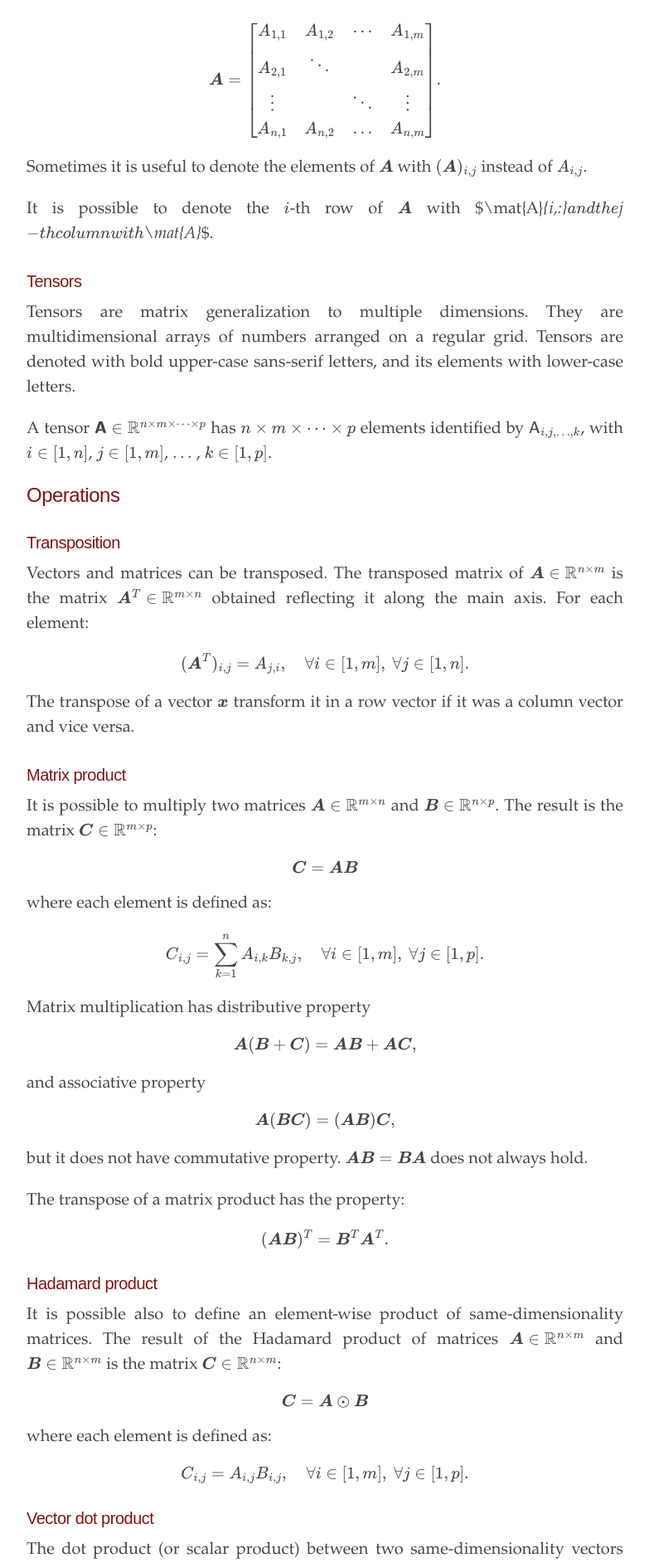
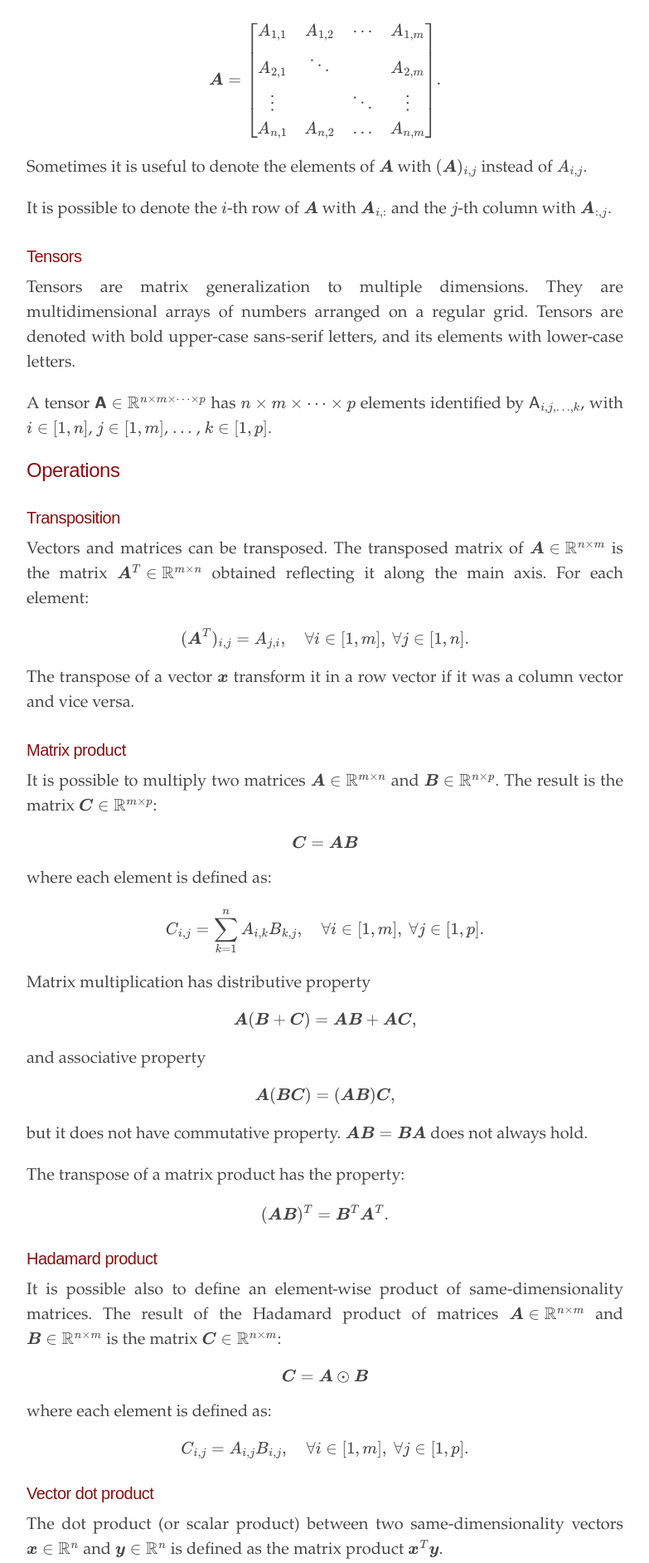
Before and after one commit to trianam/trianam.github.io, a Jekyll site: the page built from _theory/linear-algebra.md, in a window 1280 px wide. Shown: the part 1004-2888 px from the top of the page at 83% size, without its empty margins (248-1031 px from the left). Built offline with Jekyll 4.4.1, drawn with Linux system fonts in a browser that asks for light colours; formulas are drawn with MathJax 3; some of the changed text lies outside the part shown.

Commit message:
Adjusted style.scss, changed logos

```diff
--- a/_sass/_ed.scss
+++ b/_sass/_ed.scss
@@ -39,7 +39,6 @@ html {
   font-family: $main-font;
   font-size: 16px;
   line-height: 1.5;
-  text-align: justify;
 }
 
 @media (min-width: 38em) {
@@ -311,19 +310,6 @@ h3.masthead-title {
   margin-right: 0%;
   }
 }
-
-.bibitem .label{
-    color: #841212;
-}
-
-.bibitem .title {
-    font-weight: bold;
-}
-
-.bibitem .venue{
-    font-style: italic;
-}
-
 
 /* Page and Posts */
 
@@ -759,54 +745,6 @@ div.toc {
   margin-top: -.5rem;
 }
 
-/* Page styles */
-
-.page h1 {
-    color: #841212;
-    font-weight: 400;
-}
-
-/* Post styles */
-
-.post .date {
-  text-align: right;
-  font-style: italic;
-  font-weight: 300;
-  letter-spacing: 0;
-  margin-top: -.5rem;
-}
-
-.post .author {
-  text-align: right;
-  font-style: italic;
-  font-weight: 300;
-  letter-spacing: 0;
-  margin-top: -1rem;
-}
-
-.post .image {
-  text-align: center;
-  font-style: italic;
-}
-
-.post .image img {
-  display: block;
-  margin-left: auto;
-  margin-right: auto;
-}
-
-.post h1, .post h2, .post h3, .post h4, .post h5, .post h6 {
-    color: #841212;
-    font-weight: 400;
-}
-
-/* index style */
-
-.introduction .image img {
-  display: block;
-  margin-left: auto;
-  margin-right: auto;
-}
 
 /* Footnotes styles */
 
--- a/_theory/linear-algebra.md
+++ b/_theory/linear-algebra.md
@@ -46,7 +46,7 @@ $$
 
 Sometimes it is useful to denote the elements of $\mat{A}$ with $$(\mat{A})_{i,j}$$ instead of $A_{i,j}$.
 
-It is possible to denote the $i$-th row of $\mat{A}$ with $\mat{A}_{i,:}$ and the $j$-th column with $\mat{A}_{:,j}$.
+It is possible to denote the $i$-th row of $\mat{A}$ with $$\mat{A}_{i,:}$$ and the $j$-th column with $$\mat{A}_{:,j}$$.
 
 ### Tensors
 Tensors are matrix generalization to multiple dimensions. They are multidimensional arrays of numbers arranged on a regular grid. Tensors are denoted with bold upper-case sans-serif letters, and its elements with lower-case letters.
@@ -307,5 +307,5 @@ $$
 ## Footnotes
 
 [^fn1]: E.g. the canonical base with all ones.
-[^fn2]: $$Span(\mat{A}_{:,1},\dots,\mat{A}_{:,n})$$ is called column space or range of $\mat{A}$.
+[^fn2]: $$Span(\mat{A}_{:,1},\dots,\mat{A}_{:,n})$$ is called *column space* or *range* of $\mat{A}$.
 [^fn3]: A matrix with linearly independent columns is called non singular.
--- a/assets/css/style.scss
+++ b/assets/css/style.scss
@@ -23,9 +23,79 @@ $regular-font-size: 20px;
 */
 
 $text-color: #454545;
-$heading-color: #404040;
+/*$heading-color: #404040;*/
+$heading-color: #841212;
 $link-color: #841212;
 
 
 @import "ed";
 @import "syntax";
+
+
+html {
+  text-align: justify;
+}
+
+
+/* Page styles */
+
+.page h1 {
+    color: $heading-color;
+    font-weight: 400;
+}
+
+/* Post styles */
+
+.post .date {
+  text-align: right;
+  font-style: italic;
+  font-weight: 300;
+  letter-spacing: 0;
+  margin-top: -.5rem;
+}
+
+.post .author {
+  text-align: right;
+  font-style: italic;
+  font-weight: 300;
+  letter-spacing: 0;
+  margin-top: -1rem;
+}
+
+.post .image {
+  text-align: center;
+  font-style: italic;
+}
+
+.post .image img {
+  display: block;
+  margin-left: auto;
+  margin-right: auto;
+}
+
+.post h1, .post h2, .post h3, .post h4, .post h5, .post h6 {
+    color: $heading-color;
+    font-weight: 400;
+}
+
+/* index style */
+
+.introduction .image img {
+  display: block;
+  margin-left: auto;
+  margin-right: auto;
+}
+
+/* Bibliography styles */
+
+.bibitem .label{
+    color: $heading-color;
+}
+
+.bibitem .title {
+    font-weight: bold;
+}
+
+.bibitem .venue{
+    font-style: italic;
+}
```
Also changed, not shown: assets/apple-touch-icon-precomposed.png, assets/open-graph-logo.png.
